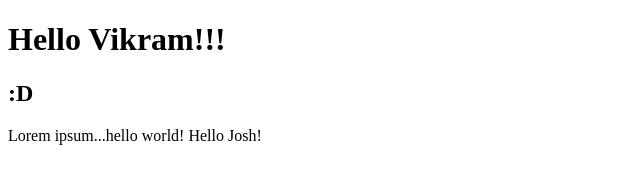
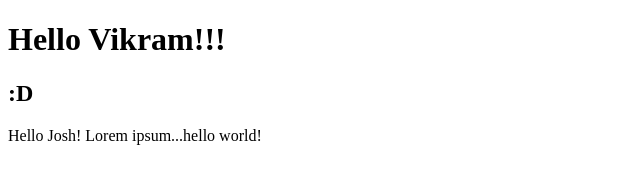
Before and after one commit to jxsoren/htmlPlayground, a website: page index.html in a window 1280 px wide. Shown: the full height of the page, 0-640 px from the left. Drawn offline with Linux system fonts and the light colour scheme.

Commit message:
updated html

```diff
--- a/index.html
+++ b/index.html
@@ -12,7 +12,7 @@
     <h1>Hello Vikram!!!</h1>
     <h2>:D</h2>
 
-    <p>Lorem ipsum...hello world! Hello Josh!</p>
+    <p>Hello Josh! Lorem ipsum...hello world! </p>
 
 
     <!-- This needs to be at the very end of the body tag -->
```
